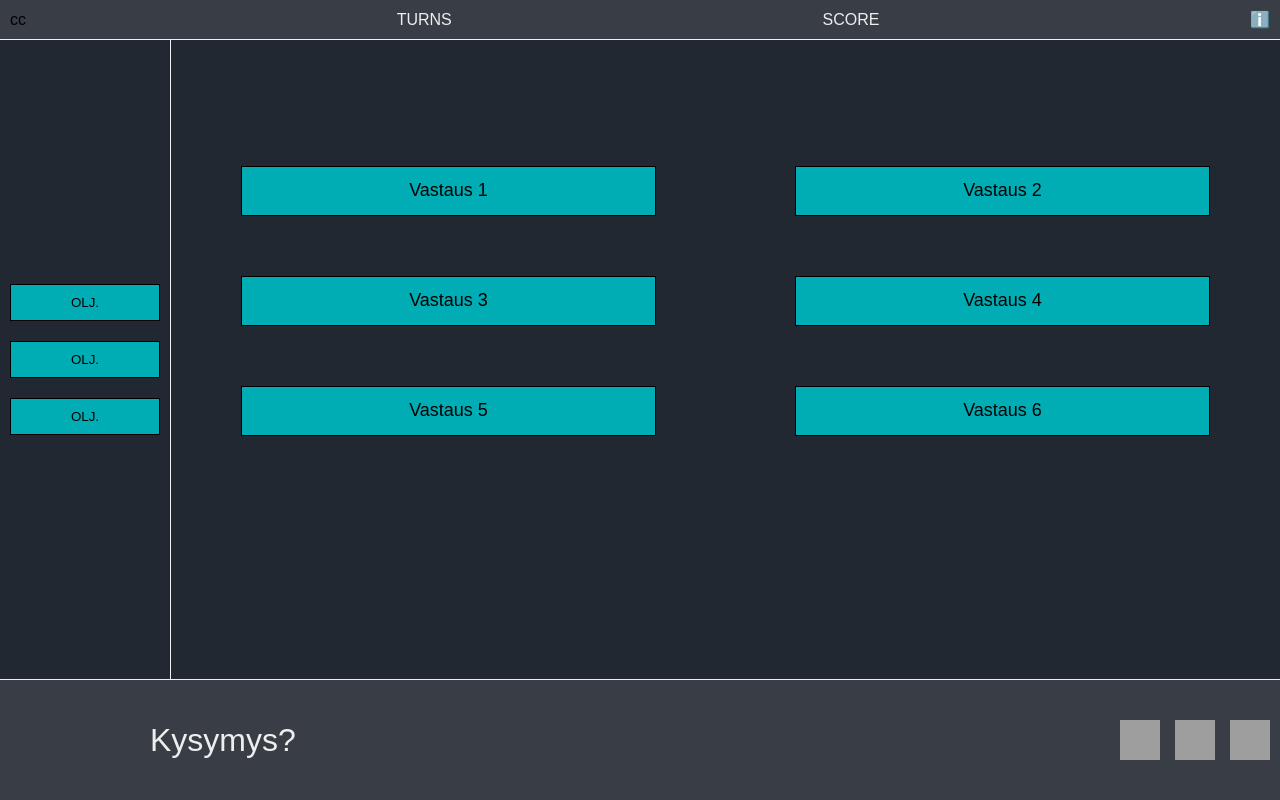
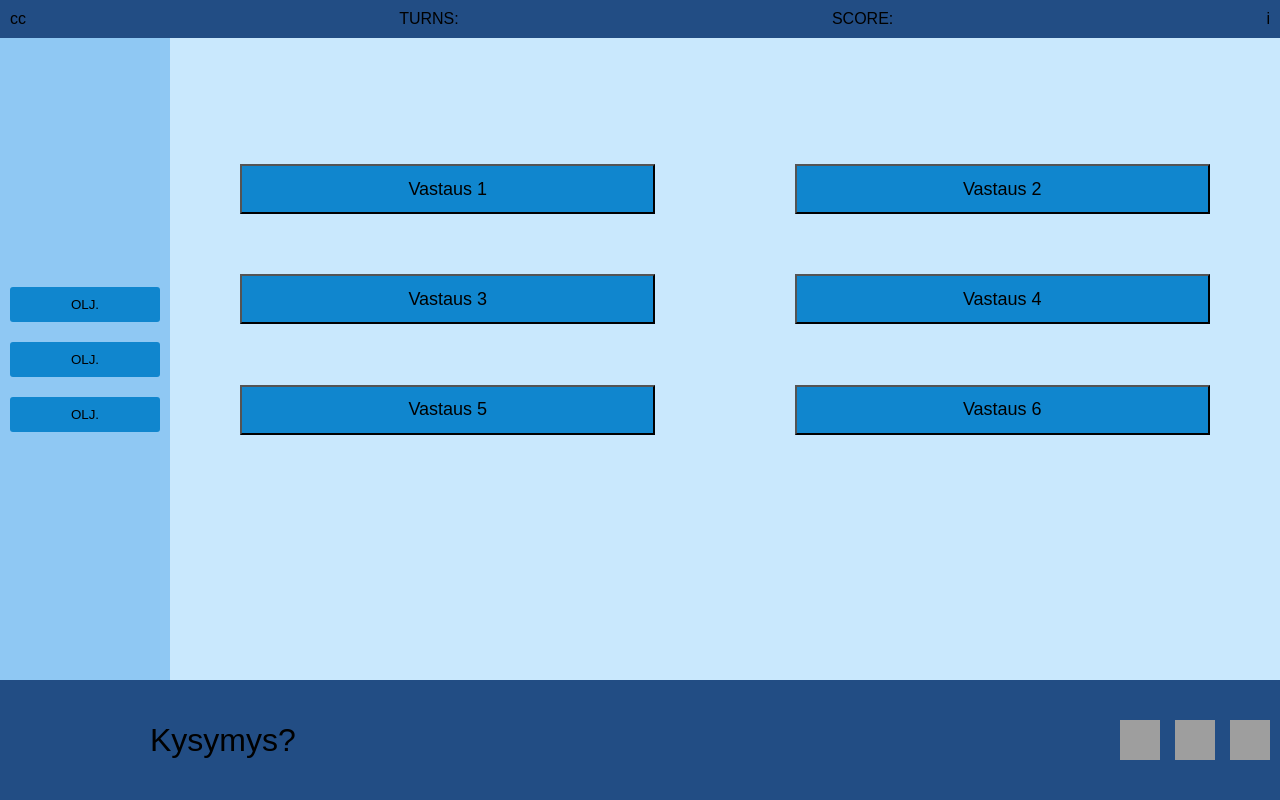
Before and after one commit to AmandaWasTaken/Carbon-Crusade, a Flask app: template ohjelmisto-2/src/templates/gameplay.html in a window 1280 px wide. Run offline with Flask 3, Linux system fonts and the light colour scheme; the template is opened without the code that fills it, so the values that code supplies are empty; grey boxes are pictures that could not be loaded.

Commit message:
ehkä paremmat värit gameplay sivulle

```diff
--- a/ohjelmisto-2/src/templates/gameplay.html
+++ b/ohjelmisto-2/src/templates/gameplay.html
@@ -11,7 +11,7 @@
             display: flex;
             flex-direction: column;
             height: 100vh;
-	    background-color: #222831;
+	    background-color: #c9e8fd;
         }
 
         header {
@@ -19,8 +19,7 @@
             justify-content: space-between;
             align-items: center;
             padding: 10px;
-            border-bottom: 1px solid #EEE;
-	    background-color: #393E46;
+	    background-color: #224d84;
         }
 
         .main-content {
@@ -33,16 +32,16 @@
             flex-direction: column;
             justify-content: center;
             padding: 10px;
-	    background-color: #222831;
-            border-right: 1px solid #EEE;
+	    background-color: #8fc8f3;
         }
 
         .left-buttons button {
             margin: 10px 0;
             padding: 10px;
             width: 150px;
-	    background-color: #00ADB5;
-	    border: 1px solid black;
+	    background-color: #1086ce;
+	    border: none;
+	    border-radius: 3px;
         }
 
         .center-grid {
@@ -65,17 +64,19 @@
             font-size: 18px;
             width: 75%;
             height: 50px;
-	    background-color: #00ADB5;
-	    border: 1px solid black;
+	    background-color: #1086ce;
         }
+	button:hover{
+		background-color: #1557b0;
+		border: 2px solid #000;
+	}
 
         footer {
             display: flex;
             justify-content: space-between;
             align-items: center;
             padding: 10px;
-            border-top: 1px solid #EEE;
-            background: #393E46;
+            background: #224d84;
 	    padding-left: 150px;
 	    height: 100px;
         }
@@ -83,7 +84,7 @@
         .question {
             flex: 2;
             font-size: 32px;
-	    color: #EEEEEE;
+	    color: #000;
         }
 
         .icons {
@@ -100,25 +101,25 @@
 <body>
     <header>
         <div>cc</div>
-        <div style="color:#EEEEEE">TURNS</div>
-        <div style="color:#EEEEEE">SCORE</div>
-        <div>ℹ️</div>
+        <div style="color:#000">TURNS:</div>
+        <div style="color:#000">SCORE:</div>
+        <div id="info">i</div>
     </header>
 
     <div class="main-content">
         <div class="left-buttons">
-            <button>OLJ.</button>
-            <button>OLJ.</button>
-            <button>OLJ.</button>
+            <button id="olj1">OLJ.</button>
+            <button id="olj2">OLJ.</button>
+            <button id="olj3">OLJ.</button>
         </div>
 
         <div class="center-grid">
-            <button>Vastaus 1</button>
-            <button>Vastaus 2</button>
-            <button>Vastaus 3</button>
-            <button>Vastaus 4</button>
-            <button>Vastaus 5</button>
-            <button>Vastaus 6</button>
+            <button id="button1">Vastaus 1</button>
+            <button id="button2">Vastaus 2</button>
+            <button id="button3">Vastaus 3</button>
+            <button id="button4">Vastaus 4</button>
+            <button id="button5">Vastaus 5</button>
+            <button id="button6">Vastaus 6</button>
         </div>
     </div>
 
```
